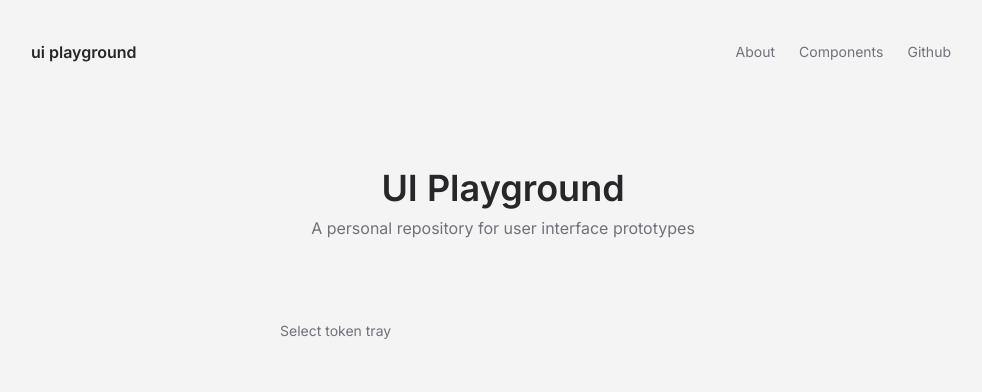
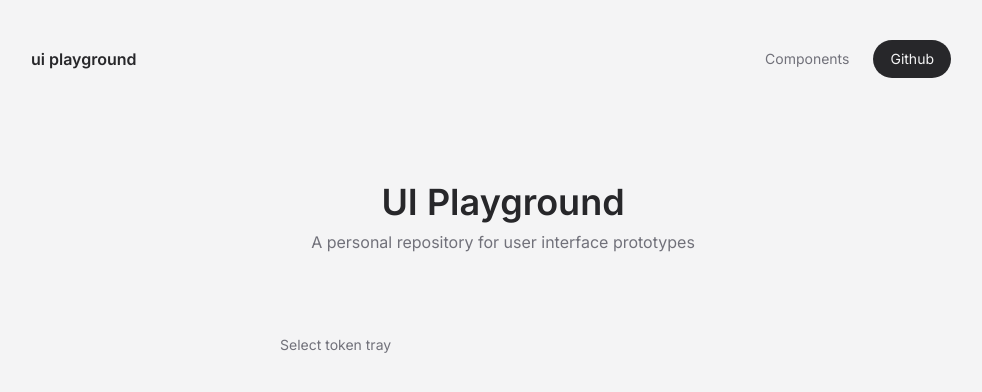
Before and after one commit to gzkdev/ui-playground, a Next.js app: page / in a window 1280 px wide. Shown: the top 392 px of the page, without its empty margins (137-1119 px from the left). Built offline with nearby package versions, Linux system fonts and the light colour scheme.

Commit message:
update navbar

```diff
--- a/src/components/navbar.tsx
+++ b/src/components/navbar.tsx
@@ -12,12 +12,14 @@ export function Navbar() {
 
           <ul className="flex items-center gap-6 text-sm">
             <li>
-              <Link href="/">About</Link>
-            </li>
-            <li>
               <Link href="/">Components</Link>
             </li>
-            <Link href="/">Github</Link>
+            <Link
+              href="/"
+              className="flex py-2 px-4 rounded-full border border-transparent bg-zinc-800 text-zinc-100"
+            >
+              Github
+            </Link>
             <li></li>
           </ul>
         </div>
```
